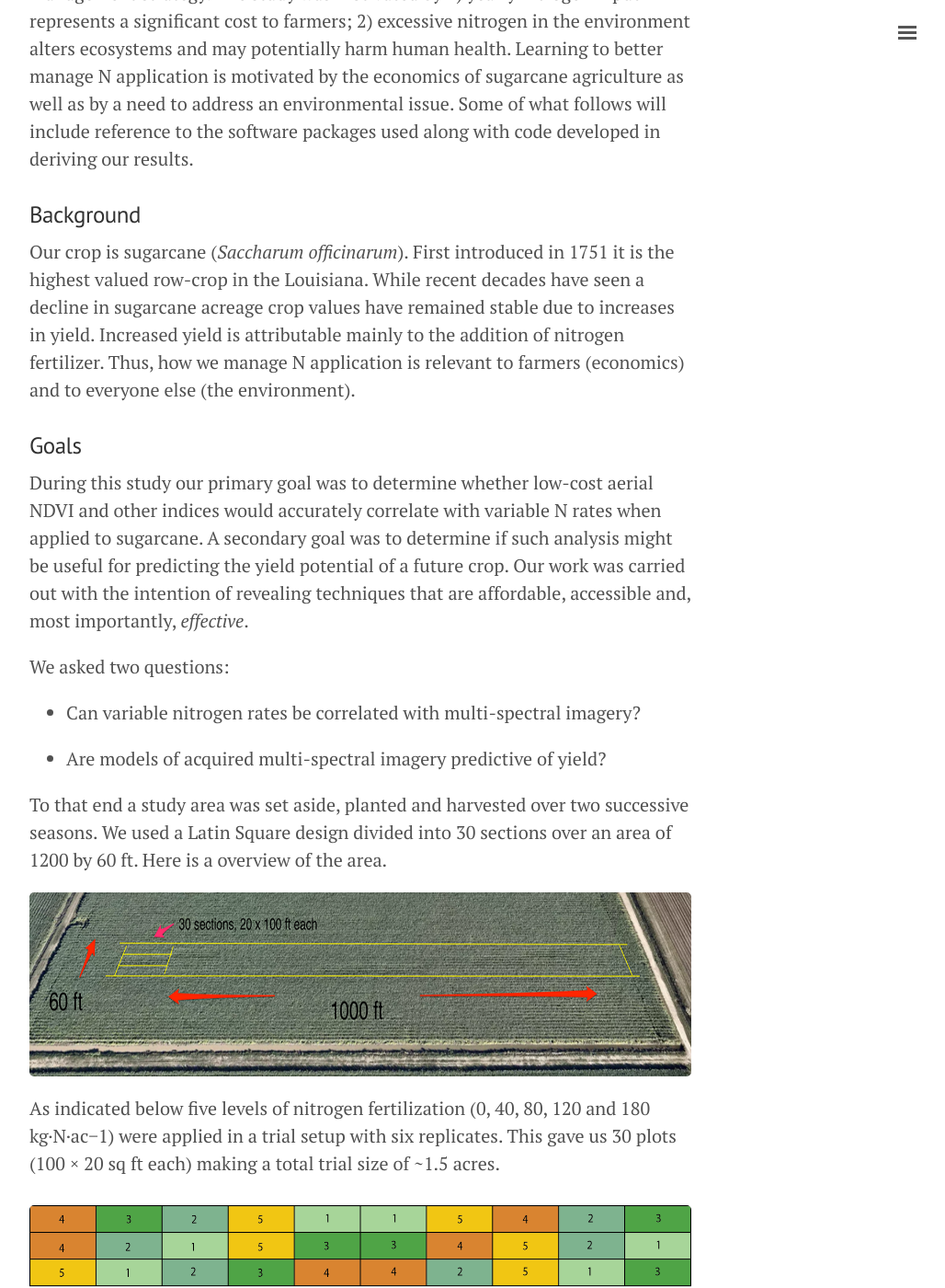
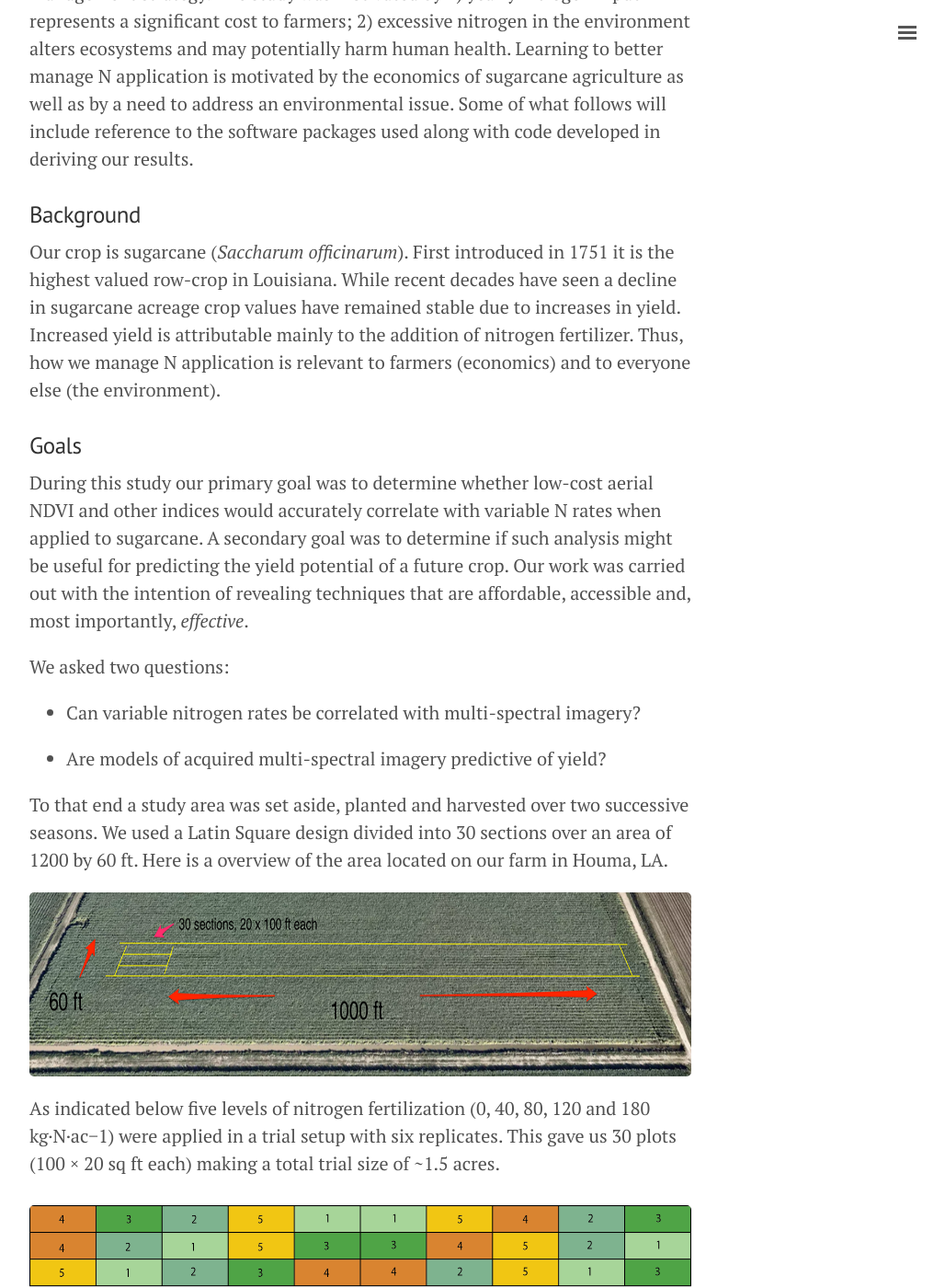
Before and after one commit to geraldmc/geraldmc.github.io, a Jekyll site: the page built from _posts/2019-04-23-predicting-yield-1.md, in a window 1280 px wide and 1400 px high, scrolled down 616 px. Shown: the whole window at 92% size, without its empty margins (248-1276 px from the left). Built offline with Jekyll 4.4.1, drawn with Linux system fonts in a browser that asks for light colours.

Commit message:
adds PART II

```diff
--- a/_posts/2019-04-23-predicting-yield-1.md
+++ b/_posts/2019-04-23-predicting-yield-1.md
@@ -11,7 +11,7 @@ I'm sharing a series of posts to document my experiences running a two-year USDA
 
 ### Background
 
-Our crop is sugarcane (*Saccharum officinarum*). First introduced in 1751 it is the highest valued row-crop in the Louisiana. While recent decades have seen a decline in sugarcane acreage crop values have remained stable due to increases in yield. Increased yield is attributable mainly to the addition of nitrogen fertilizer. Thus, how we manage N application is relevant to farmers (economics) and to everyone else (the environment).
+Our crop is sugarcane (*Saccharum officinarum*). First introduced in 1751 it is the highest valued row-crop in Louisiana. While recent decades have seen a decline in sugarcane acreage crop values have remained stable due to increases in yield. Increased yield is attributable mainly to the addition of nitrogen fertilizer. Thus, how we manage N application is relevant to farmers (economics) and to everyone else (the environment).
 
 ### Goals
 During this study our primary goal was to determine whether low-cost aerial NDVI and other indices would accurately correlate with variable N rates when applied to sugarcane. A secondary goal was to determine if such analysis might be useful for predicting the yield potential of a future crop. Our work was carried out with the intention of revealing techniques that are affordable, accessible and, most importantly, *effective*.
@@ -23,7 +23,7 @@ We asked two questions:
 * Are models of acquired multi-spectral imagery predictive of yield?
 
 
- To that end a study area was set aside, planted and harvested over two successive seasons. We used a Latin Square design divided into 30 sections over an area of 1200 by 60 ft. Here is a overview of the area.
+ To that end a study area was set aside, planted and harvested over two successive seasons. We used a Latin Square design divided into 30 sections over an area of 1200 by 60 ft. Here is a overview of the area located on our farm in Houma, LA.
 
 ![Study Area]({{ site.url }}/assets/study-area.png){:height="200px" width="850px"}
 
```
